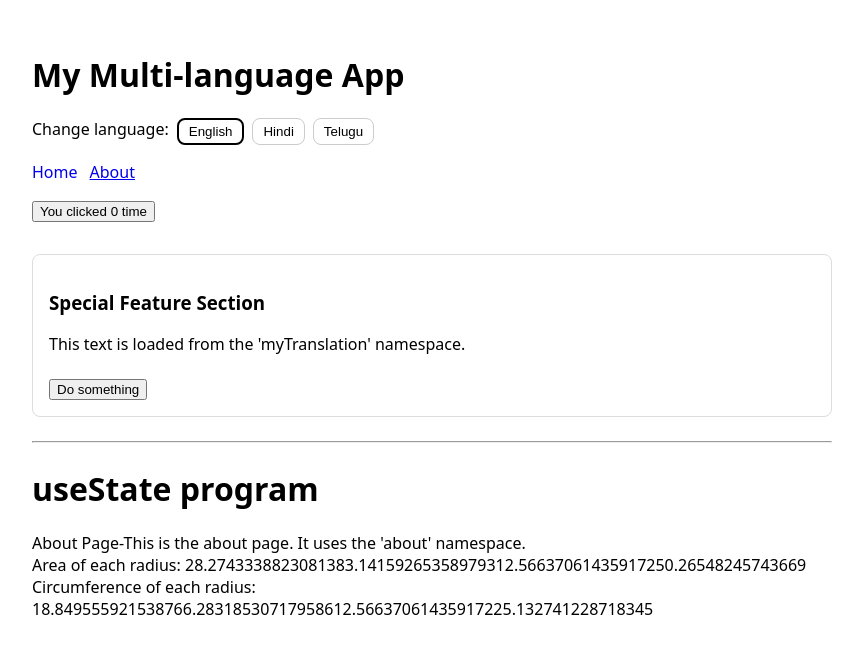
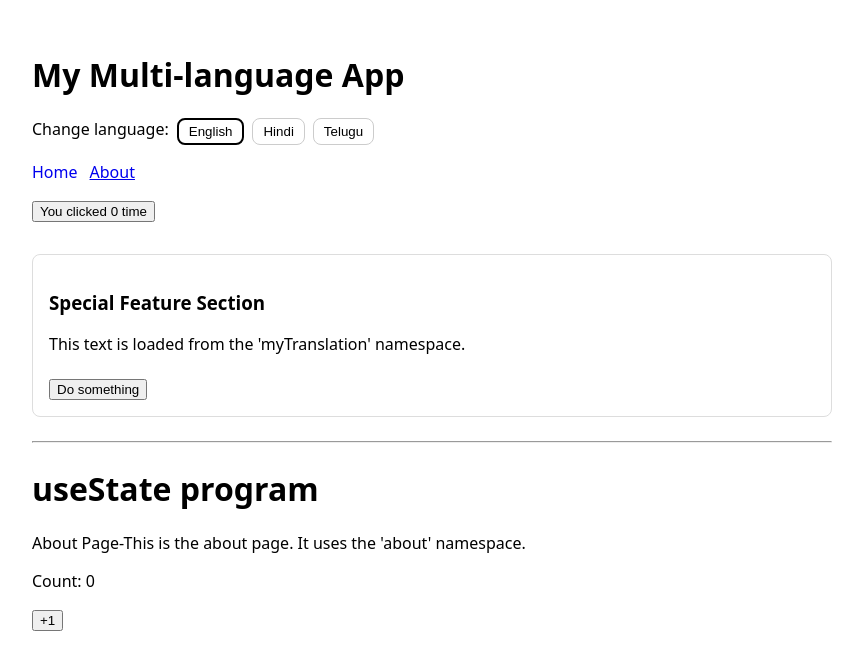
Before and after one commit to UdayKumarBurgula/my-react-prepare, a React (Create React App) app: page /about in a window 1280 px wide. Shown: the top 670 px of the page, without its empty margins (0-863 px from the left). Built offline with nearby package versions, Linux system fonts and the light colour scheme.

Commit message:
Component communication: Props and State

```diff
--- a/src/pages/AboutPage.js
+++ b/src/pages/AboutPage.js
@@ -6,42 +6,35 @@ import { DragDropContext, Droppable, Draggable } from 'react-beautiful-dnd';
 import { Formik, Form, Field, ErrorMessage } from 'formik';
 import * as Yup from 'yup';
 import { io } from "socket.io-client";
-
-const radius = [3, 1, 2, 4];
-
-// Logic for Area of Circle: πr²
-const area = function (r) {
-    return Math.PI * r * r;
+const Child = function ({ value, onIncrement }) {
+    return (
+        <>
+            <p>Count: {value}</p>
+            <button onClick={onIncrement}>+1</button>
+        </>
+    );
 };
 
-// Logic for Circumference of Circle: 2πr
-const circumference = function (r) {
-    return 2 * Math.PI * r;
+const Parent = function () {
+    const [count, setCount] = useState(0);
+    return (
+        <Child
+            value={count}
+            onIncrement={() => setCount(count + 1)}
+        />
+    );
 };
 
 function AboutPage() {
   // ✅ Use about namespace + fallback to "common"
     const { t } = useTranslation(["about", "common"]);
 
-// Higher Order Function: accepts an array + logic function
-const calculate = function (radiusArray, logic) {
-    const output = [];
-    for (let i = 0; i < radiusArray.length; i++) {
-        output.push(logic(radiusArray[i]));
-    }
-    return output;
-};
-
   return (
       <div>
           <h1>useState program</h1>
           {t('title') + "-" + t('content')}
-          <br /><span>Area of each radius: </span>
-          {
-            calculate(radius, area)
-          }
-          <br /><span>Circumference of each radius: </span>
-          {calculate(radius, circumference)}
+
+          <Parent></Parent>
       </div>
   );
 }
```
